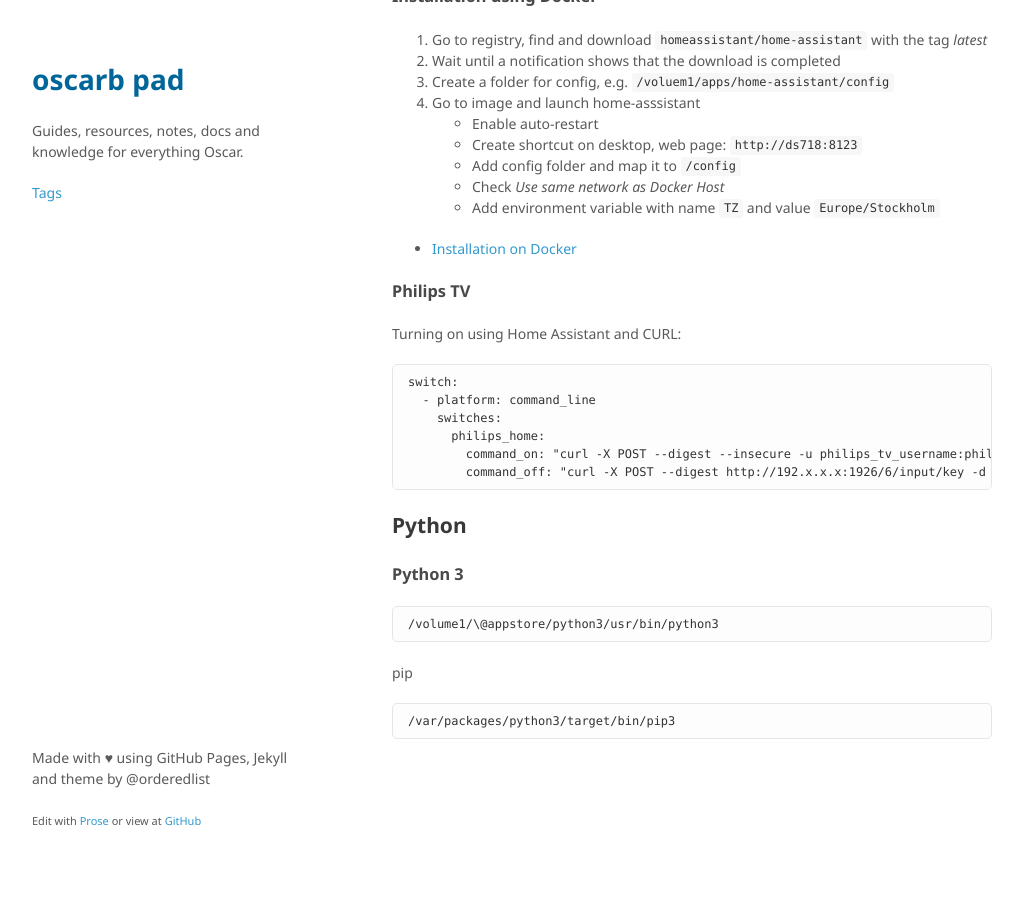
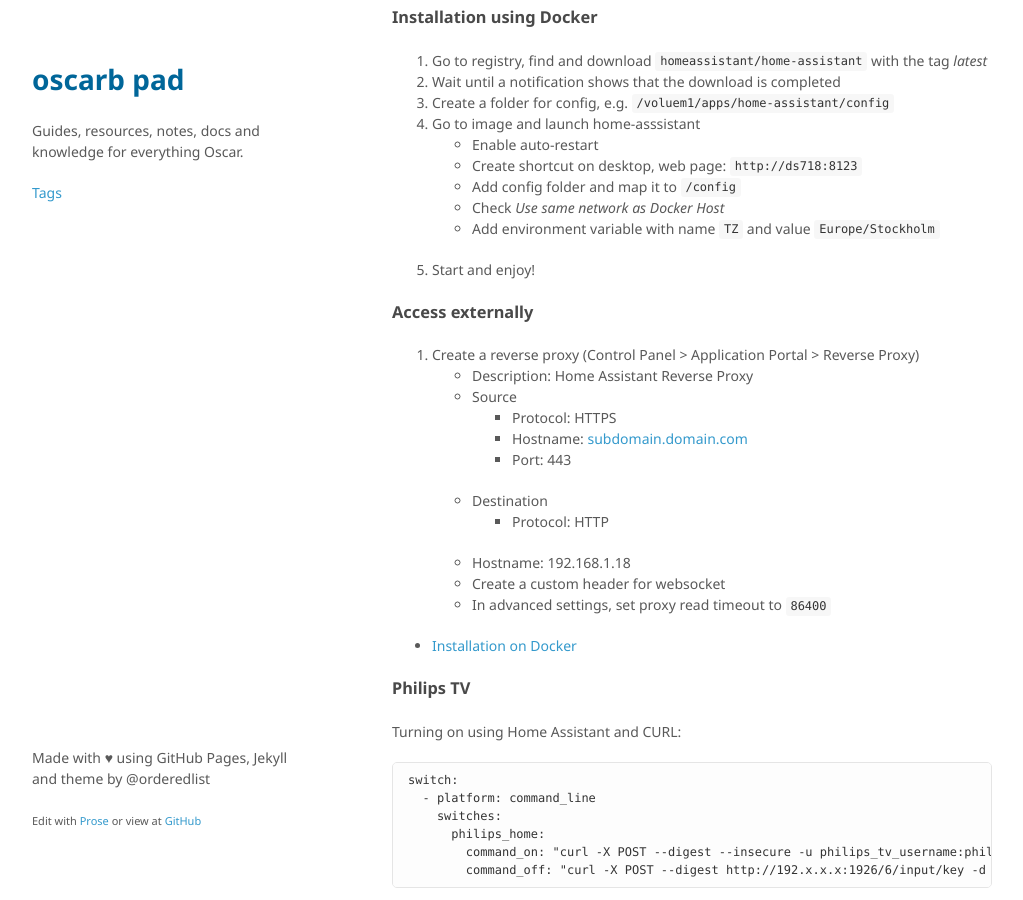
Before and after one commit to oscarb/pad, a Jekyll site: the page built from _docs/ds713.md, in a window 1280 px wide and 900 px high, scrolled down 7061 px. Shown: the whole window, without its empty margins (128-1151 px from the left). Built offline with Jekyll 4.4.1, drawn with Linux system fonts in a browser that asks for light colours; some web fonts are replaced.

Commit message:
Update ds713.md

```diff
--- a/_docs/ds713.md
+++ b/_docs/ds713.md
@@ -308,6 +308,22 @@ https://documenter.getpostman.com/view/6167403/Rzfni66c?version=latest
   * Add config folder and map it to `/config`
   * Check *Use same network as Docker Host*
   * Add environment variable with name `TZ` and value `Europe/Stockholm`
+0. Start and enjoy!
+
+### Access externally
+
+0. Create a reverse proxy (Control Panel > Application Portal > Reverse Proxy)
+   * Description: Home Assistant Reverse Proxy
+   * Source
+   	* Protocol: HTTPS
+   	* Hostname: subdomain.domain.com
+   	* Port: 443
+   * Destination
+   	* Protocol: HTTP
+    * Hostname: 192.168.1.18
+   * Create a custom header for websocket
+   * In advanced settings, set proxy read timeout to `86400`
+
 
 
 
```
